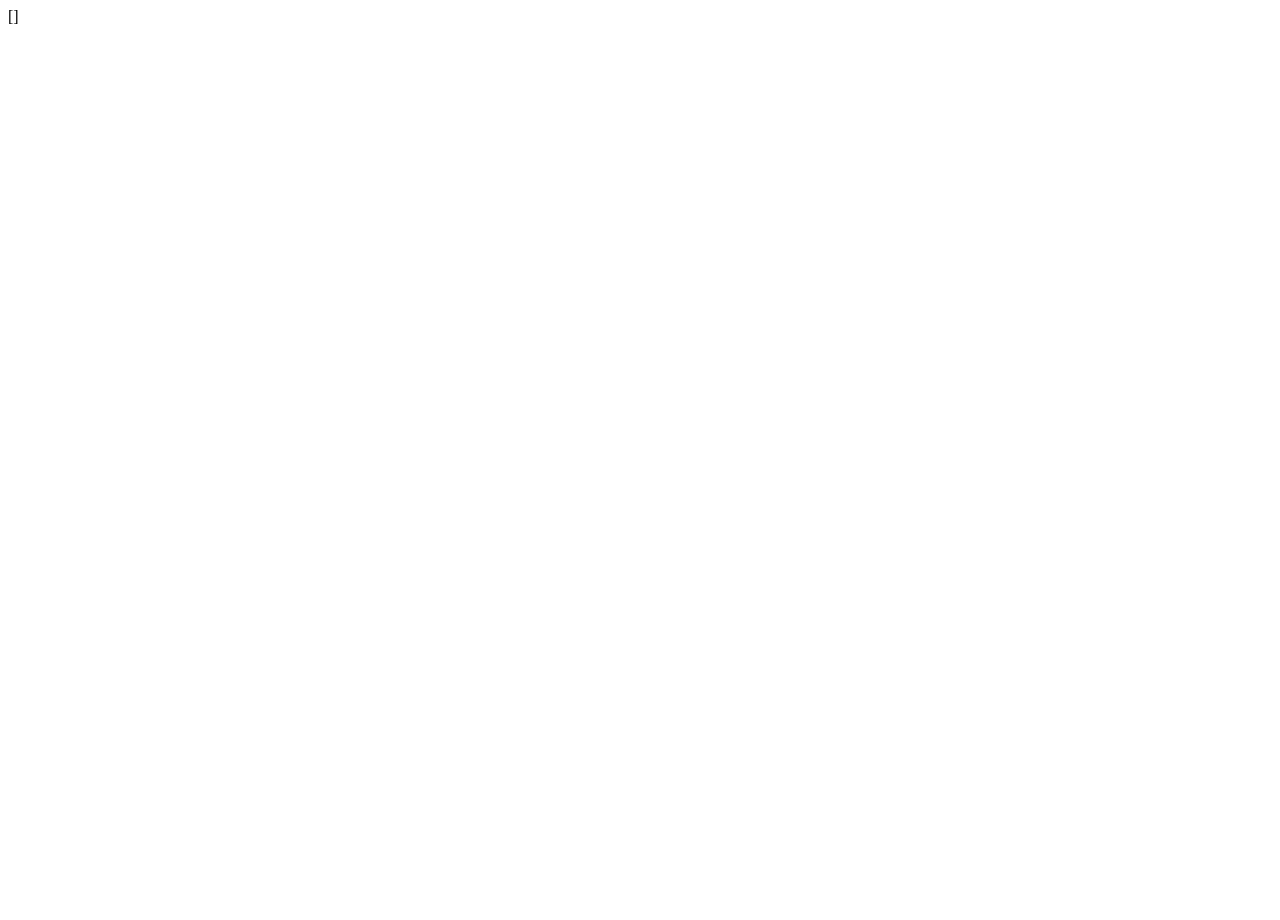
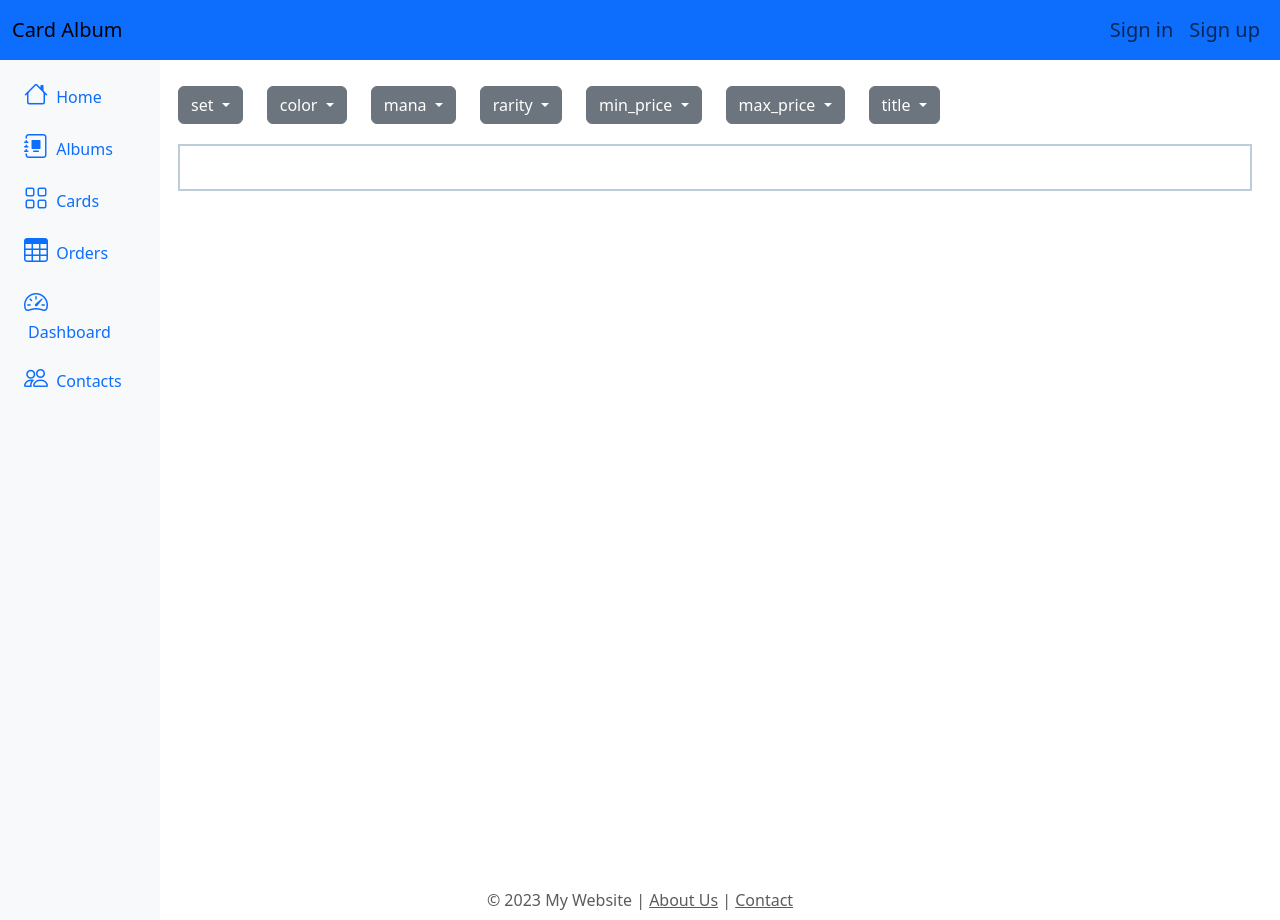
Before and after one commit to MTbliz/CardAlbum, a Flask app: page /cards/ in a window 1280 px wide. Before the commit the page is almost empty. Run offline with Flask 3, Linux system fonts and the light colour scheme; some libraries are stand-ins or nearby versions.

Commit message:
Add cards, album and filters.

```diff
--- a/src/card/card_controller.py
+++ b/src/card/card_controller.py
@@ -1,7 +1,9 @@
-from flask import request
+from flask import request, render_template
 from src.models import Card
 
 from src.card.card_service import CardService
+
+ROWS_PER_PAGE=10
 
 
 class CardsController:
@@ -10,8 +12,14 @@ class CardsController:
         self.card_service = CardService()
 
     def cards(self):
-        cards = self.card_service.get_cards()
-        return str(cards)
+
+        page = request.args.get('page', 1, type=int)
+        filters = {}
+        order = 'asc'
+        field_sort = 'title'
+        available_filters = ['set', 'color', 'mana', 'rarity', 'min_price', 'max_price', 'title']
+        cards = self.card_service.get_cards(field_sort, order, filters, page, ROWS_PER_PAGE)
+        return render_template('cards/cards_page.html', cards=cards, available_filters=available_filters)
 
     def create_card(self):
         data = request.get_json()
--- a/src/card/card_repository.py
+++ b/src/card/card_repository.py
@@ -1,12 +1,20 @@
 from src.models import Card
+from sqlalchemy import func, desc, and_
 from src import db
 
 
 class CardRepository:
 
-    def get_cards(self):
-        cards = Card.query.all()
-        return cards
+    def get_cards(self, field_sort, order, filters, page, ROWS_PER_PAGE):
+        if order == "asc":
+            return Card.query\
+                .filter_by(**filters)\
+                .order_by(field_sort, Card.availability.asc())\
+                .paginate(page=page, per_page=ROWS_PER_PAGE)
+        else:
+            return Card.query.filter_by(**filters)\
+                .order_by(desc(field_sort, Card.availability.asc()))\
+                .paginate(page=page, per_page=ROWS_PER_PAGE)
 
     def get_card(self, card_id):
         card = Card.query.filter_by(id=card_id).first()
--- a/src/card/card_service.py
+++ b/src/card/card_service.py
@@ -6,8 +6,8 @@ class CardService:
     def __init__(self):
         self.card_repository = CardRepository()
 
-    def get_cards(self):
-        return self.card_repository.get_cards()
+    def get_cards(self, field_sort, order, filters, page, ROWS_PER_PAGE):
+        return self.card_repository.get_cards(field_sort, order, filters, page, ROWS_PER_PAGE)
 
     def get_card(self, card_id):
         return self.card_repository.get_card(card_id)
--- a/src/static/css/base.css
+++ b/src/static/css/base.css
@@ -0,0 +1,17 @@
+@media (max-width: 577px) {
+   .content {
+       max-width: 81%
+       margin-top: 60px;
+       margin-left: 60px;
+   }
+
+}
+
+@media (min-width: 578px) {
+   .content{
+       margin-top: 60px;
+       margin-left: 150px;
+   }
+   .sidebar{
+   width: 160px
+}
--- a/src/templates/base.html
+++ b/src/templates/base.html
@@ -17,22 +17,17 @@
   <body>
         <div class="header">
         <!-- Navbar here -->
-        <nav class="navbar navbar-expand-lg navbar-light bg-primary" style="height: 10vh;">
+            <nav class="navbar navbar-expand navbar-light bg-primary" style="height: 60px; position: fixed; width: 100%; z-index: 1000;">
                 <div class="container-fluid">
-            <a class="navbar-brand" href="#">Figures Market</a>
-            <button class="navbar-toggler" type="button" data-bs-toggle="collapse" data-bs-target="#navbarNav" aria-controls="navbarNav" aria-expanded="false" aria-label="Toggle navigation">
-                <span class="navbar-toggler-icon"></span>
-            </button>
-            <div class="collapse navbar-collapse" id="navbarNav">
-                <ul class="navbar-nav mr-auto">
+                    <a class="navbar-brand" href="#">Card Album</a>
+                    <ul class="navbar-nav ms-auto">
                         <li class="nav-item active">
-                        <a class="nav-link">Home</a>
+                            <a class="nav-link fs-5" >Sign in</a>
                         </li>
                         <li class="nav-item">
-                        <a class="nav-link">Market</a>
+                            <a class="nav-link fs-5">Sign up</a>
                         </li>
                     </ul>
-            </div>
                 </div>
             </nav>
         {% with messages = get_flashed_messages(with_categories=true)%}
@@ -48,10 +43,20 @@
             {% endif %}
         {% endwith %}
         </div>
-        <div class="content">
-        <!-- Future Content here -->
+
+        <div class="container-fluid" >
+            <div class="row flex-nowrap" >
+                <div class="col-auto col-md-3 col-xl-1 px-sm-2 px-0 bg-light sticky-top sidebar" style="position: fixed; top: 60px; left: 0; height: 100%;">
+                    {% include 'sidebar.html' %}
+                </div>
+                <div class="col-sm p-3 content" style="height: calc(100vh - 60px);">
+                    <!-- content -->
                     {% block content %}
                     {% endblock %}
+                </div>
+            </div>
+        </div>
+
         </div>
         <div class="footer">
         {% include 'footer.html' %}
@@ -60,5 +65,4 @@
     <!-- Option 1: jQuery and Bootstrap Bundle (includes Popper) -->
     <script src="https://cdn.jsdelivr.net/npm/bootstrap@5.3.0-alpha3/dist/js/bootstrap.bundle.min.js" integrity="sha384-ENjdO4Dr2bkBIFxQpeoTz1HIcje39Wm4jDKdf19U8gI4ddQ3GYNS7NTKfAdVQSZe" crossorigin="anonymous"></script>
 </body>
-
 </html>
--- /dev/null
+++ b/src/templates/cards.html
@@ -0,0 +1,65 @@
+<div class="flex-container cards">
+{% for card in cards %}
+    <div class="card-container item">
+        <div class="row" style="height: 90%">
+            <div class="col-auto">
+                <img src="image_url" alt="Card image">
+            </div>
+        </div>
+        <div class="row" style="height: 10%; border-top: 1px solid black; text-align: center;">
+            <div class="col-auto">
+                <p>Price: {{ card.price }} Amount: {{ card.availability }}</p>
+            </div>
+        </div>
+    </div>
+{% endfor %}
+</div>
+
+
+
+<style>
+.card-container {
+    background-color: white;
+    border: 2px solid #bacdd8;
+    padding: 10px;
+    border-radius: 12px;
+    margin: 6px;
+    }
+
+.cards {
+    display: flex;
+    flex-wrap: wrap;
+    border: 2px solid #bacdd8;
+    justify-content: center;
+    max-width: 1200px;
+    padding: 2%;
+}
+
+
+@media (max-width: 577px) {
+   .card-container {
+       width: 150px;
+       height: 225px;
+       font-size: 11px;
+   }
+
+   .flex-container {
+    margin-top: 60px;
+}
+
+}
+
+@media (min-width: 578px) {
+   .card-container {
+       width: 200px;
+       height: 300px;
+       font-size: 16px;
+   }
+
+   .cards {
+   margin-top: 20px;
+   }
+
+}
+
+</style>
--- /dev/null
+++ b/src/templates/cards/cards_page.html
@@ -0,0 +1,16 @@
+{% extends 'base.html' %}
+
+{% block content %}
+<div class="container">
+    <div class="row">
+        <div>
+            {% include 'cards_filters.html' %}
+        </div>
+    </div>
+    <div class="row">
+        <div >
+            {% include 'cards.html' %}
+        </div>
+    </div>
+</div>
+{% endblock %}
--- /dev/null
+++ b/src/templates/cards_filters.html
@@ -0,0 +1,17 @@
+<div class="flex-container filters">
+        <div class="row">
+            {% for filter in available_filters %}
+            <div class="col-auto">
+                {% include 'filter.html' %}
+            </div>
+            {% endfor %}
+        </div>
+</div>
+<style>
+.filters {
+    display: flex;
+    flex-wrap: wrap;
+    justify-content: left;
+    max-width: 1200px;
+}
+</style>
--- /dev/null
+++ b/src/templates/filter.html
@@ -0,0 +1,10 @@
+<div class="dropdown" style="margin-top:10px">
+  <button class="btn btn-secondary dropdown-toggle" type="button" id="dropdownMenuButton1" data-bs-toggle="dropdown" aria-expanded="false">
+    {{filter}}
+  </button>
+  <ul class="dropdown-menu" aria-labelledby="dropdownMenuButton1">
+    <li><a class="dropdown-item" href="#">Action</a></li>
+    <li><a class="dropdown-item" href="#">Another action</a></li>
+    <li><a class="dropdown-item" href="#">Something else here</a></li>
+  </ul>
+</div>
--- a/src/templates/sidebar.html
+++ b/src/templates/sidebar.html
@@ -1,10 +1,60 @@
-<link rel="stylesheet" href="{{ url_for('static', filename='css/footer.css')}}">
-<div class="footer-dark">
-    <footer>
-        <div class="container-fluid">
-            <div class="row">
-
-            </div>
-        </div>
-    </footer>
+<div class="d-flex flex-column  align-items-center align-items-sm-start px-3 pt-2 text-white">
+    <ul class="nav nav-pills flex-column mb-sm-auto mb-0 align-items-center align-items-sm-start" id="menu">
+        <li class="nav-item">
+            <a href="#" class="nav-link align-middle px-0">
+                <i class="fs-4 bi-house"></i> <span class="ms-1 d-none d-sm-inline">Home</span>
+            </a>
+        </li>
+        <li>
+            <a href="#submenu2" data-bs-toggle="collapse" class="nav-link px-0 align-middle ">
+                <i class="fs-4 bi-journal-album"></i> <span class="ms-1 d-none d-sm-inline">Albums</span></a>
+            <ul class="collapse nav flex-column ms-1" id="submenu2" data-bs-parent="#menu">
+                <li class="w-100">
+                    <a href="#" class="nav-link px-0"> <span class="d-none d-sm-inline">Item</span> 1</a>
+                </li>
+                <li>
+                    <a href="#" class="nav-link px-0"> <span class="d-none d-sm-inline">Item</span> 2</a>
+                </li>
+            </ul>
+        </li>
+        <li>
+            <a href="#submenu3" data-bs-toggle="collapse" class="nav-link px-0 align-middle">
+                <i class="fs-4 bi-grid"></i> <span class="ms-1 d-none d-sm-inline">Cards</span> </a>
+                <ul class="collapse nav flex-column ms-1" id="submenu3" data-bs-parent="#menu">
+                <li class="w-100">
+                    <a href="#" class="nav-link px-0"> <span class="d-none d-sm-inline">Product</span> 1</a>
+                </li>
+                <li>
+                    <a href="#" class="nav-link px-0"> <span class="d-none d-sm-inline">Product</span> 2</a>
+                </li>
+                <li>
+                    <a href="#" class="nav-link px-0"> <span class="d-none d-sm-inline">Product</span> 3</a>
+                </li>
+                <li>
+                    <a href="#" class="nav-link px-0"> <span class="d-none d-sm-inline">Product</span> 4</a>
+                </li>
+            </ul>
+        </li>
+        <li>
+            <a href="#" class="nav-link px-0 align-middle">
+                <i class="fs-4 bi-table"></i> <span class="ms-1 d-none d-sm-inline">Orders</span></a>
+        </li>
+        <li>
+            <a href="#submenu1" data-bs-toggle="collapse" class="nav-link px-0 align-middle">
+                <i class="fs-4 bi-speedometer2"></i> <span class="ms-1 d-none d-sm-inline">Dashboard</span> </a>
+            <ul class="collapse nav flex-column ms-1" id="submenu1" data-bs-parent="#menu">
+                <li class="w-100">
+                    <a href="#" class="nav-link px-0"> <span class="d-none d-sm-inline">Item</span> 1 </a>
+                </li>
+                <li>
+                    <a href="#" class="nav-link px-0"> <span class="d-none d-sm-inline">Item</span> 2 </a>
+                </li>
+            </ul>
+        </li>
+        <li>
+            <a href="#" class="nav-link px-0 align-middle">
+                <i class="fs-4 bi-people"></i> <span class="ms-1 d-none d-sm-inline">Contacts</span> </a>
+        </li>
+    </ul>
+    <hr>
 </div>
```
Also changed, not shown: tests/tests.py (+1 -1 lines). Lines whose indentation alone changed are shown as unchanged.
